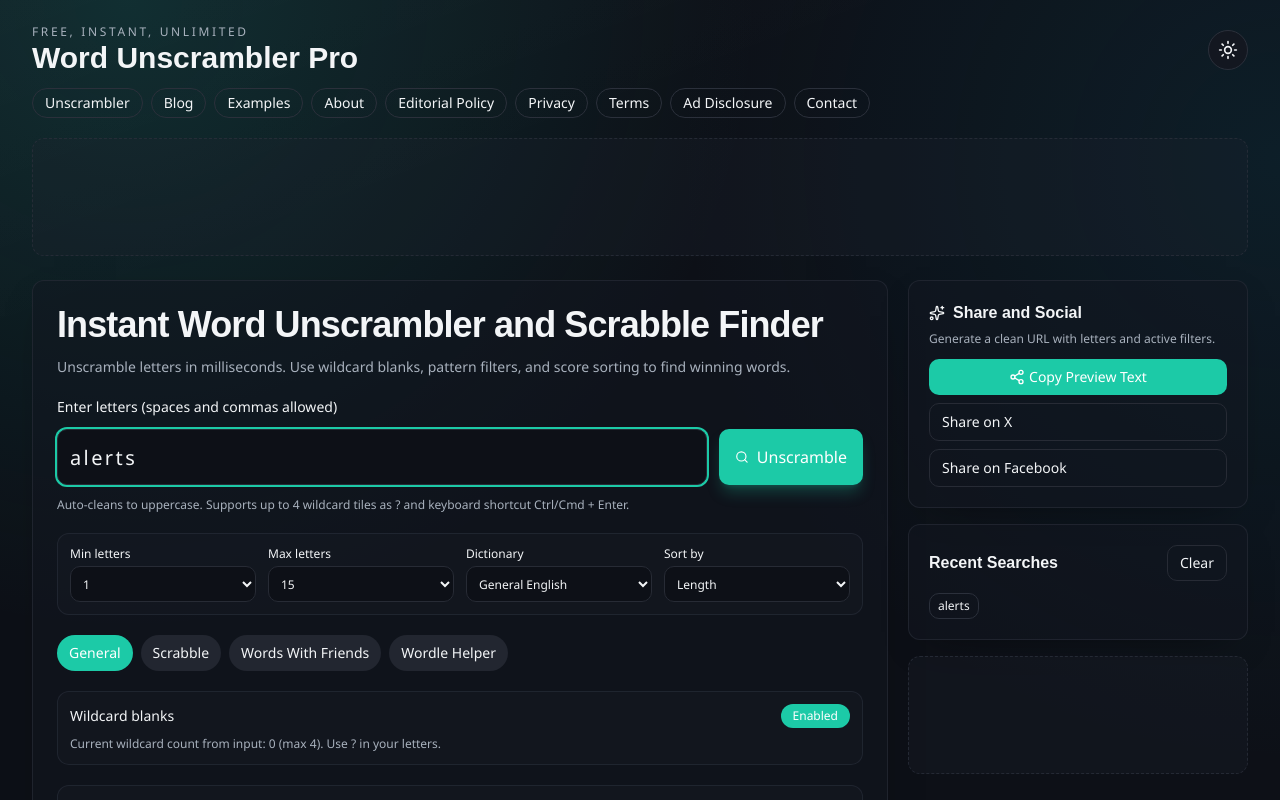
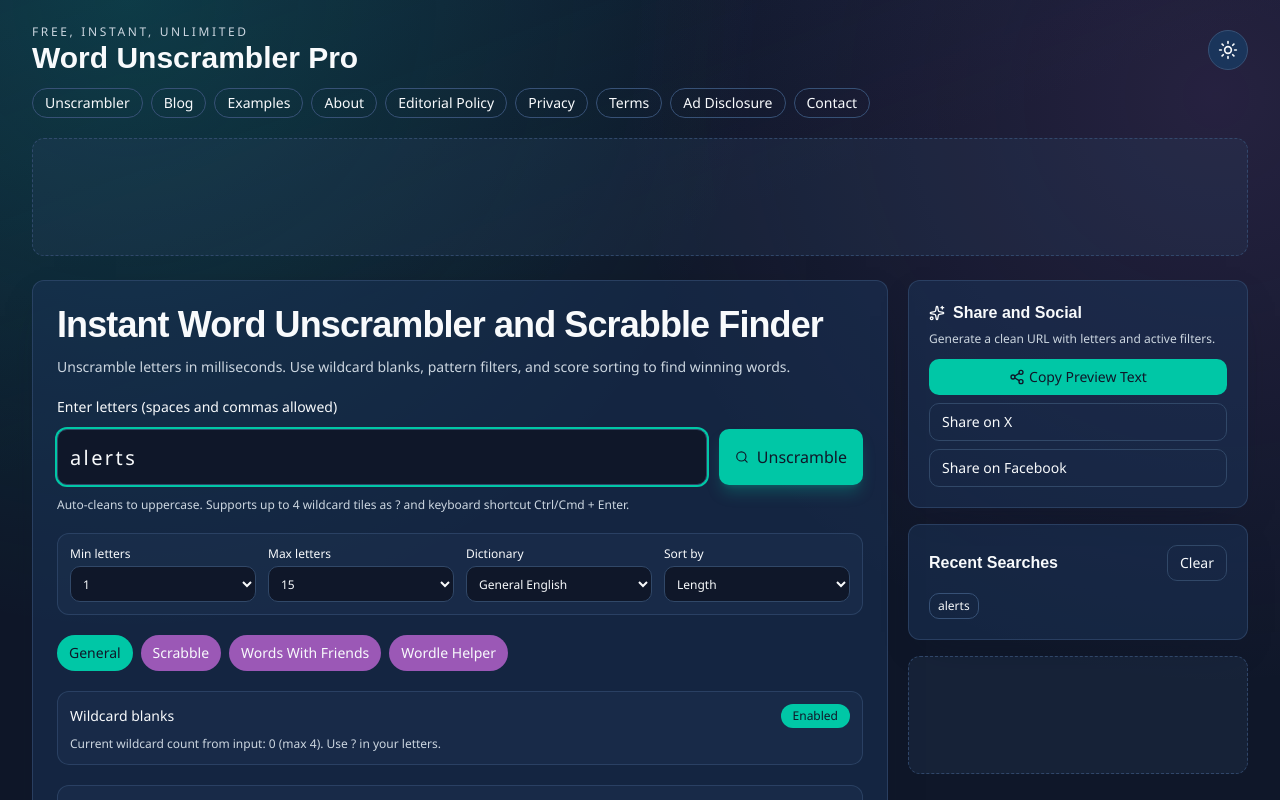
Before and after one commit to Jermdog86/word-unscrambler-pro, a Next.js app: page /unscramble/alerts in a window 1280 px wide. Shown: the top 800 px of the page. Built offline with nearby package versions, Linux system fonts and the light colour scheme.

Commit message:
Apply official brand palette and PWA head/manifest updates

```diff
--- a/app/globals.css
+++ b/app/globals.css
@@ -4,31 +4,51 @@
 
 :root {
   --radius: 0.75rem;
-  --background: 220 27% 7%;
-  --foreground: 210 20% 96%;
-  --card: 222 26% 10%;
-  --card-foreground: 210 20% 96%;
-  --primary: 168 76% 45%;
-  --primary-foreground: 0 0% 100%;
-  --muted: 220 17% 16%;
-  --muted-foreground: 215 14% 70%;
-  --border: 220 15% 20%;
-  --input: 220 16% 18%;
-  --ring: 168 76% 45%;
+  /* Official brand colors */
+  --brand-deep-navy: #1a365d;
+  --brand-vibrant-teal: #00c9a7;
+  --brand-electric-purple: #9b59b6;
+  --brand-warm-coral: #ff6b6b;
+  --brand-dark-slate: #0f172a;
+  --brand-soft-white: #f8fafc;
+
+  --background: 222 47% 11%;
+  --foreground: 210 40% 98%;
+  --card: 215 56% 23%;
+  --card-foreground: 210 40% 98%;
+  --primary: 170 100% 39%;
+  --primary-foreground: 222 47% 11%;
+  --secondary: 283 39% 53%;
+  --secondary-foreground: 210 40% 98%;
+  --accent: 215 56% 23%;
+  --accent-foreground: 210 40% 98%;
+  --destructive: 0 100% 71%;
+  --destructive-foreground: 222 47% 11%;
+  --muted: 215 38% 28%;
+  --muted-foreground: 210 25% 84%;
+  --border: 215 36% 34%;
+  --input: 215 36% 30%;
+  --ring: 170 100% 39%;
 }
 
 .light {
-  --background: 38 33% 97%;
-  --foreground: 220 27% 12%;
+  --background: 210 40% 98%;
+  --foreground: 222 47% 11%;
   --card: 0 0% 100%;
-  --card-foreground: 220 27% 12%;
-  --primary: 185 90% 34%;
-  --primary-foreground: 0 0% 100%;
-  --muted: 36 42% 92%;
-  --muted-foreground: 220 14% 40%;
-  --border: 220 16% 84%;
-  --input: 220 16% 90%;
-  --ring: 185 90% 34%;
+  --card-foreground: 222 47% 11%;
+  --primary: 170 100% 39%;
+  --primary-foreground: 222 47% 11%;
+  --secondary: 283 39% 53%;
+  --secondary-foreground: 210 40% 98%;
+  --accent: 215 56% 23%;
+  --accent-foreground: 210 40% 98%;
+  --destructive: 0 100% 71%;
+  --destructive-foreground: 222 47% 11%;
+  --muted: 210 34% 95%;
+  --muted-foreground: 215 24% 35%;
+  --border: 214 32% 86%;
+  --input: 214 32% 90%;
+  --ring: 170 100% 39%;
 }
 
 html,
@@ -39,9 +59,9 @@
 body {
   @apply bg-background text-foreground antialiased;
   font-family: "Satoshi", "Avenir Next", "Segoe UI", sans-serif;
-  background-image: radial-gradient(circle at 10% 0%, rgba(20, 184, 166, 0.16), transparent 45%),
-    radial-gradient(circle at 100% 20%, rgba(14, 116, 144, 0.14), transparent 42%),
-    linear-gradient(160deg, rgba(255, 255, 255, 0.02), transparent 28%);
+  background-image: radial-gradient(circle at 10% 0%, hsl(var(--primary) / 0.18), transparent 45%),
+    radial-gradient(circle at 95% 12%, hsl(var(--secondary) / 0.16), transparent 42%),
+    linear-gradient(160deg, hsl(var(--accent) / 0.2), transparent 38%);
   background-attachment: fixed;
 }
 
@@ -61,11 +81,11 @@
 
 @layer utilities {
   .glass {
-    @apply border border-white/10 bg-white/5 backdrop-blur-md;
+    @apply border border-border/50 bg-card/25 backdrop-blur-md;
   }
 
   .surface {
-    @apply border border-border/60 bg-card/50 shadow-[0_14px_40px_-22px_rgba(0,0,0,0.55)];
+    @apply border border-border/60 bg-card/50 shadow-[0_14px_40px_-22px_hsl(var(--background)/0.55)];
   }
 
   .text-balance {
@@ -83,5 +103,5 @@
 
 ::-webkit-scrollbar-thumb {
   border-radius: 10px;
-  background: rgba(148, 163, 184, 0.4);
+  background: hsl(var(--muted-foreground) / 0.4);
 }
--- a/app/layout.tsx
+++ b/app/layout.tsx
@@ -55,6 +55,9 @@
   return (
     <html lang="en" suppressHydrationWarning>
       <head>
+        <link rel="manifest" href="/manifest.json" />
+        <meta name="apple-mobile-web-app-capable" content="yes" />
+        <meta name="apple-mobile-web-app-status-bar-style" content="black-translucent" />
         <meta name="google-adsense-account" content="ca-pub-6247519976767626" />
         <Script
           src="https://www.googletagmanager.com/gtag/js?id=G-DFZ9DXRQ1Z"
--- a/components/ui/button.tsx
+++ b/components/ui/button.tsx
@@ -8,7 +8,8 @@
     variants: {
       variant: {
         default: "bg-primary text-primary-foreground hover:bg-primary/90",
-        secondary: "bg-muted text-foreground hover:bg-muted/80",
+        secondary: "bg-secondary text-secondary-foreground hover:bg-secondary/90",
+        destructive: "bg-destructive text-destructive-foreground hover:bg-destructive/90",
         outline: "border border-input bg-transparent hover:bg-muted"
       },
       size: {
--- a/components/word-modal.tsx
+++ b/components/word-modal.tsx
@@ -30,7 +30,7 @@
   if (!word) return null;
 
   return (
-    <div className="fixed inset-0 z-50 flex items-center justify-center bg-black/70 p-4" role="dialog" aria-modal="true">
+    <div className="fixed inset-0 z-50 flex items-center justify-center bg-brand-slate/75 p-4" role="dialog" aria-modal="true">
       <div className="w-full max-w-lg rounded-xl border border-border bg-card p-5">
         <div className="flex items-center justify-between gap-3">
           <h3 className="text-xl font-semibold">{word}</h3>
--- a/tailwind.config.ts
+++ b/tailwind.config.ts
@@ -19,6 +19,18 @@
           DEFAULT: "hsl(var(--primary))",
           foreground: "hsl(var(--primary-foreground))"
         },
+        secondary: {
+          DEFAULT: "hsl(var(--secondary))",
+          foreground: "hsl(var(--secondary-foreground))"
+        },
+        accent: {
+          DEFAULT: "hsl(var(--accent))",
+          foreground: "hsl(var(--accent-foreground))"
+        },
+        destructive: {
+          DEFAULT: "hsl(var(--destructive))",
+          foreground: "hsl(var(--destructive-foreground))"
+        },
         muted: {
           DEFAULT: "hsl(var(--muted))",
           foreground: "hsl(var(--muted-foreground))"
@@ -26,6 +38,14 @@
         card: {
           DEFAULT: "hsl(var(--card))",
           foreground: "hsl(var(--card-foreground))"
+        },
+        brand: {
+          navy: "#1A365D",
+          teal: "#00C9A7",
+          purple: "#9B59B6",
+          coral: "#FF6B6B",
+          slate: "#0F172A",
+          white: "#F8FAFC"
         }
       },
       borderRadius: {
```
Also changed, not shown: public/manifest.json (added).
